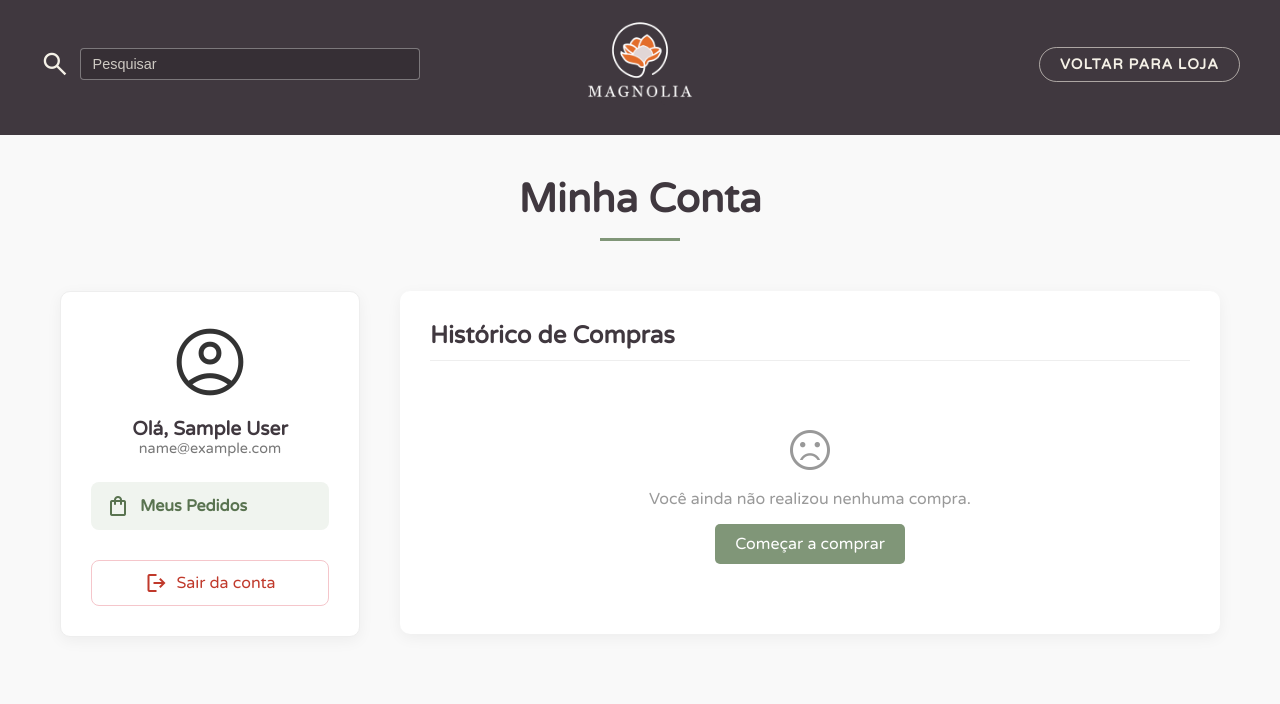
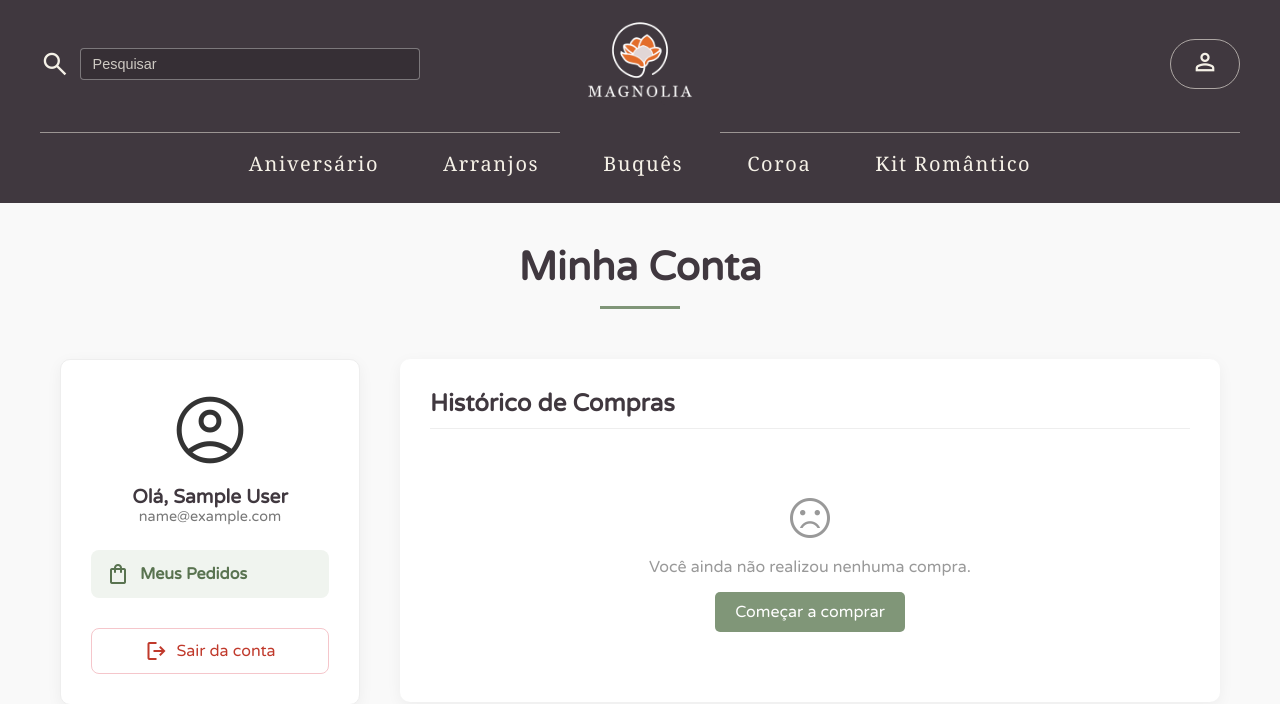
Before and after one commit to brzRaven01001/floricultura-flask, a Flask app: page /historico in a window 1280 px wide. Shown: the top 704 px of the page. Run offline with Flask 3, Linux system fonts and the light colour scheme; the visitor is signed in with stand-in values (Sample User, id 1).

Commit message:
Quarto commit

```diff
--- a/app/static/css/historico_user.css
+++ b/app/static/css/historico_user.css
@@ -235,7 +235,7 @@
 }
 
 .nav-account .nav-account-btn:hover {
-    background-color: #f5f1e7;
+    background-color: #c6a160;
     color: #40383f;
     transform: translateY(-2px);
     box-shadow: 0 4px 10px rgba(0,0,0,0.3);
--- a/app/templates/historico_user.html
+++ b/app/templates/historico_user.html
@@ -1,5 +1,6 @@
 <!DOCTYPE html>
 <html lang="pt-BR">
+
 <head>
     <meta charset="UTF-8">
     <meta name="viewport" content="width=device-width, initial-scale=1.0">
@@ -20,13 +21,32 @@
                 </div>
 
                 <div class="nav-logo">
-                    <img src="{{ url_for('static', filename='images/LogoFloricultura.png') }}" alt="Ateliê Magnólia" class="nav-logo-img">
+                    <img src="{{ url_for('static', filename='images/LogoFloricultura.png') }}" alt="Ateliê Magnólia"
+                        class="nav-logo-img">
                 </div>
 
                 <div class="nav-account">
-                    <a href="{{ url_for('home') }}" class="nav-account-btn">Voltar para Loja</a>
+                    {% if session.user_email %}
+                    <a href="{{ url_for('historico') }}" class="nav-account-btn">
+                        <span class="material-symbols-outlined icon_user">person</span>
+                    </a>
+                    {% else %}
+                    <a href="{{ url_for('login') }}" class="nav-account-btn">
+                        <span class="material-symbols-outlined icon_user">person</span>
+                    </a>
+                    {% endif %}
                 </div>
             </div>
+
+            <div class="nav-divider"></div>
+
+            <nav class="nav-menu">
+                <a href="{{ url_for('produtos_aniversario') }}">Aniversário</a>
+                <a href="{{ url_for('produtos_arranjos') }}">Arranjos</a>
+                <a href="{{ url_for('produtos_buques') }}">Buquês</a>
+                <a href="{{ url_for('produtos_coroa') }}">Coroa</a>
+                <a href="{{ url_for('produtos_kit_romantico') }}">Kit Romântico</a>
+            </nav>
         </div>
     </header>
 
@@ -143,4 +163,5 @@
         <p>© 2024 Floricultura Magnólia - Todos os direitos reservados</p>
     </footer>
 </body>
+
 </html>
```
Lines whose indentation alone changed are shown as unchanged.
